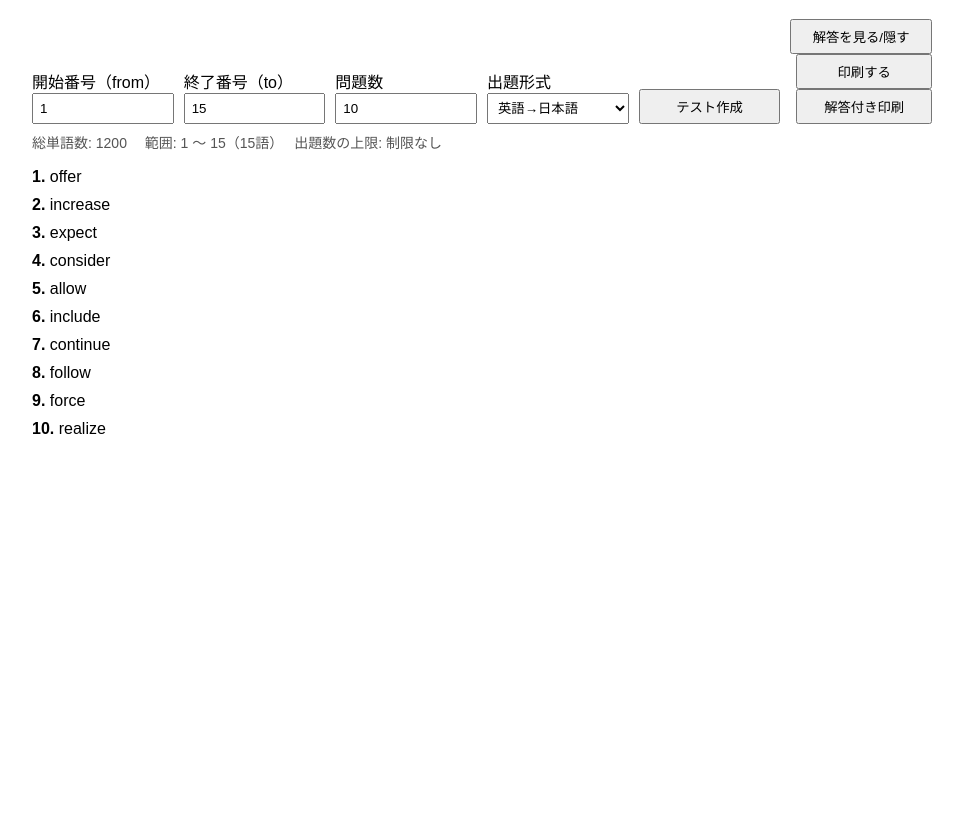
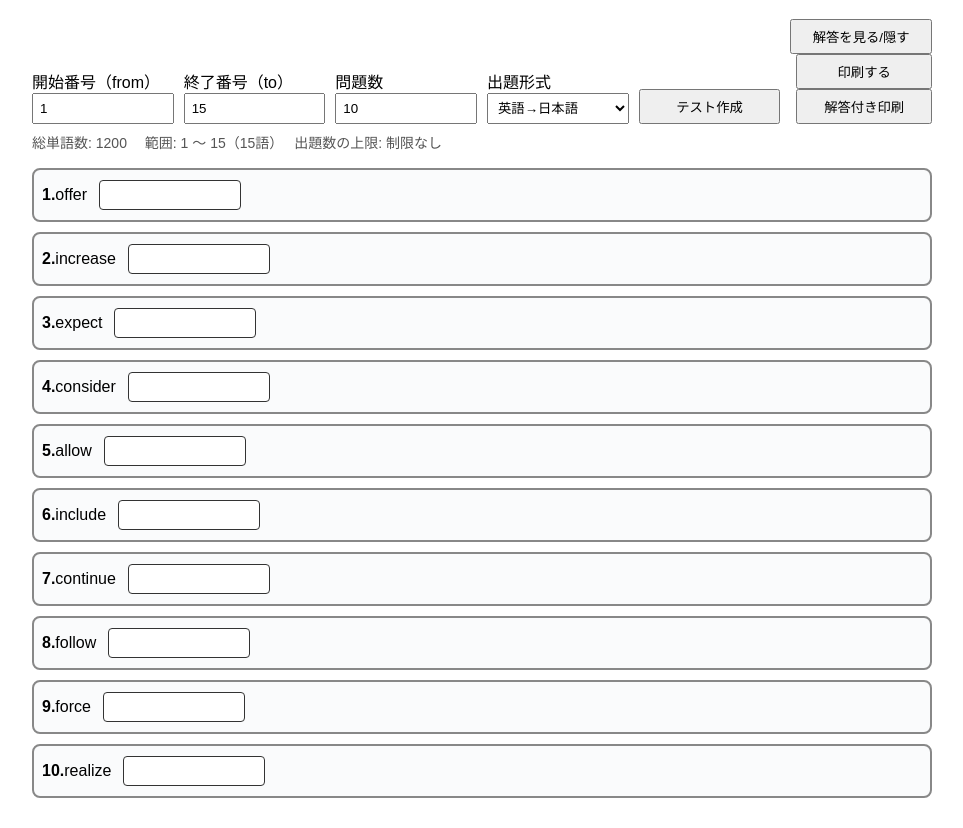
Before and after one commit to yryusei0131-source/sistan-test, a plain HTML site: page index.html in a window 1280 px wide. Both pictures are taken after a click on the button "テスト作成". Shown: the part 90-918 px from the top of the page, without its empty margins (158-1121 px from the left). Before the commit the page ends 800 px from the top, so only its background shows below. Drawn offline with Linux system fonts and the light colour scheme.

Commit message:
Add files via upload

```diff
--- a/index.html
+++ b/index.html
@@ -8,9 +8,32 @@
   .controls { display: grid; grid-template-columns: repeat(6, minmax(120px,1fr)); gap: 10px; align-items: end; }
   .controls > div { display:flex; flex-direction:column; }
   input, select, button { padding: 6px; }
-  .question { margin-bottom: 10px; }
+  .question {
+    margin-bottom: 10px;
+    /* ↓追加：問題全体を四角で囲む */
+    border: 2px solid #888;
+    border-radius: 8px;
+    padding: 10px 8px;
+    background: #fafbfc;
+    box-sizing: border-box;
+    display: flex;
+    align-items: center;
+    min-height: 40px;
+  }
   .answer { color: green; margin-left: 10px; }
   .meta { margin: 8px 0 16px; color:#555; font-size: 14px; }
+
+  /* 回答欄（箱）スタイル */
+  .blank-box {
+    display: inline-block;
+    border: 1.5px solid #333;
+    border-radius: 4px;
+    width: 140px;
+    height: 28px;
+    vertical-align: middle;
+    margin-left: 12px;
+    background: #fff;
+  }
 
   /* 印刷用スタイル */
   @media print {
@@ -25,9 +48,14 @@
     .question {
       margin-bottom: 15px;
       font-size: var(--dynamic-font-size, 16px);
+      border: 2px solid #000;
+      background: #fff;
+      box-shadow: none;
     }
     .answer { display: none !important; }
+    .blank-box { border: 1.5px solid #000; background: #fff; }
     .print-answers .answer { display: inline !important; color: green !important; }
+    .print-answers .blank-box { display: none !important; }
   }
 </style>
 </head>
@@ -1328,7 +1356,7 @@ function getRangeSlice() {
 /* テスト生成 */
 function generateQuiz() {
   const pool = getRangeSlice();
-  const numQuestions = clamp(parseInt(elNum.value || "1", 10), 1, 9999); // 上限を大きく
+  const numQuestions = clamp(parseInt(elNum.value || "1", 10), 1, 9999);
   const direction = elDir.value;
 
   // poolより多い場合は繰り返し出題
@@ -1336,7 +1364,6 @@ function generateQuiz() {
   if (numQuestions <= pool.length) {
     quizWords = [...pool].sort(() => 0.5 - Math.random()).slice(0, numQuestions);
   } else {
-    // poolをシャッフルして繰り返し追加
     let temp = [];
     while (quizWords.length < numQuestions) {
       if (temp.length === 0) temp = [...pool].sort(() => 0.5 - Math.random());
@@ -1353,11 +1380,14 @@ function generateQuiz() {
 
     const div = document.createElement("div");
     div.className = "question";
-    div.innerHTML = `<strong>${idx+1}.</strong> ${q} <span class="answer" style="display:${showAnswers?'inline':'none'}">→ ${a}</span>`;
+    // 回答欄（箱）を追加
+    div.innerHTML = `<strong>${idx+1}.</strong> ${q}
+      <span class="blank-box"></span>
+      <span class="answer" style="display:${showAnswers?'inline':'none'}">→ ${a}</span>`;
     elQuiz.appendChild(div);
   });
 
-  // 問題数によってフォントサイズを印刷時に最適化
+  // フォントサイズ調整
   let fontSize;
   if (numQuestions <= 10) fontSize = "24px";
   else if (numQuestions <= 20) fontSize = "20px";
```
